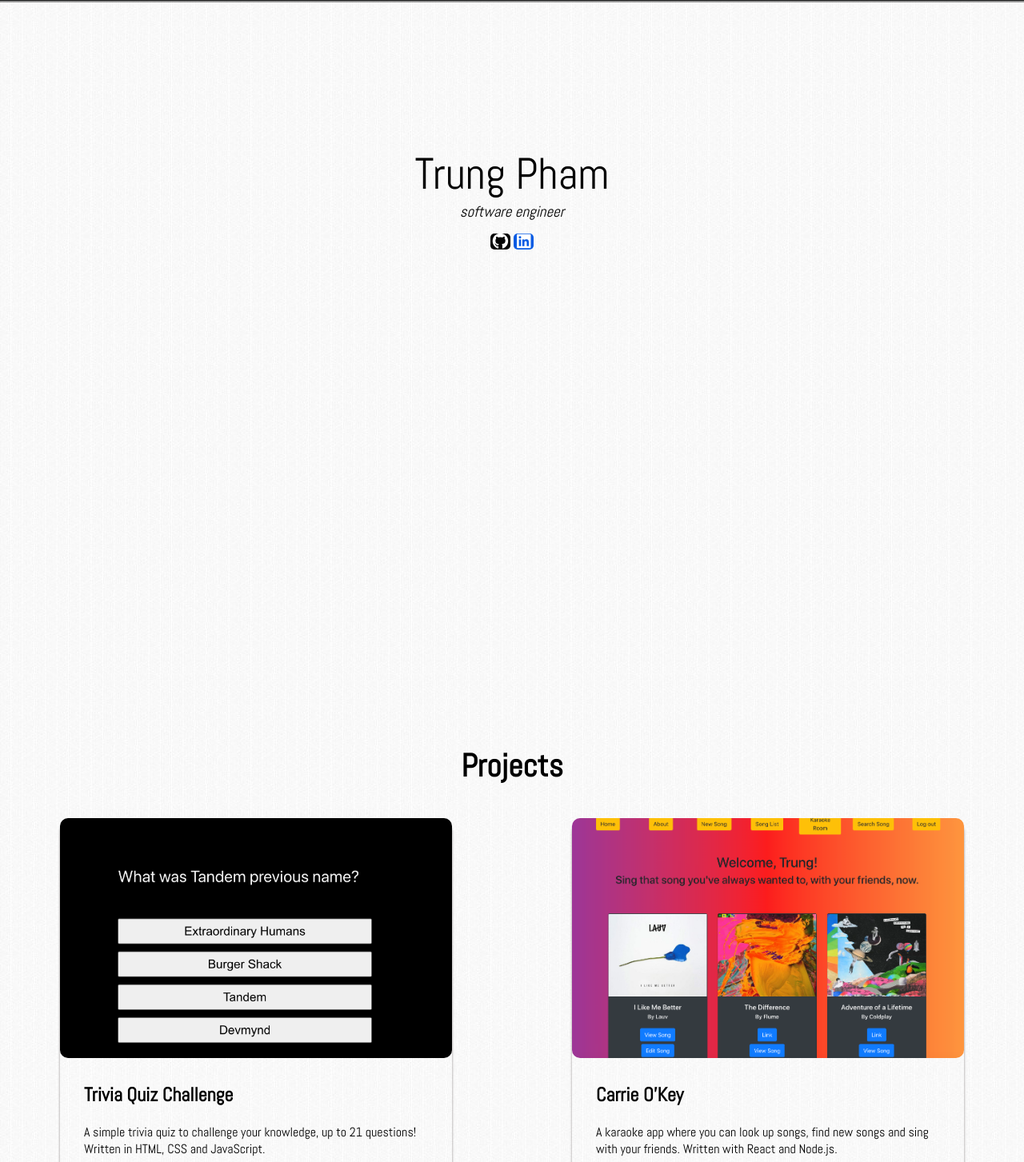
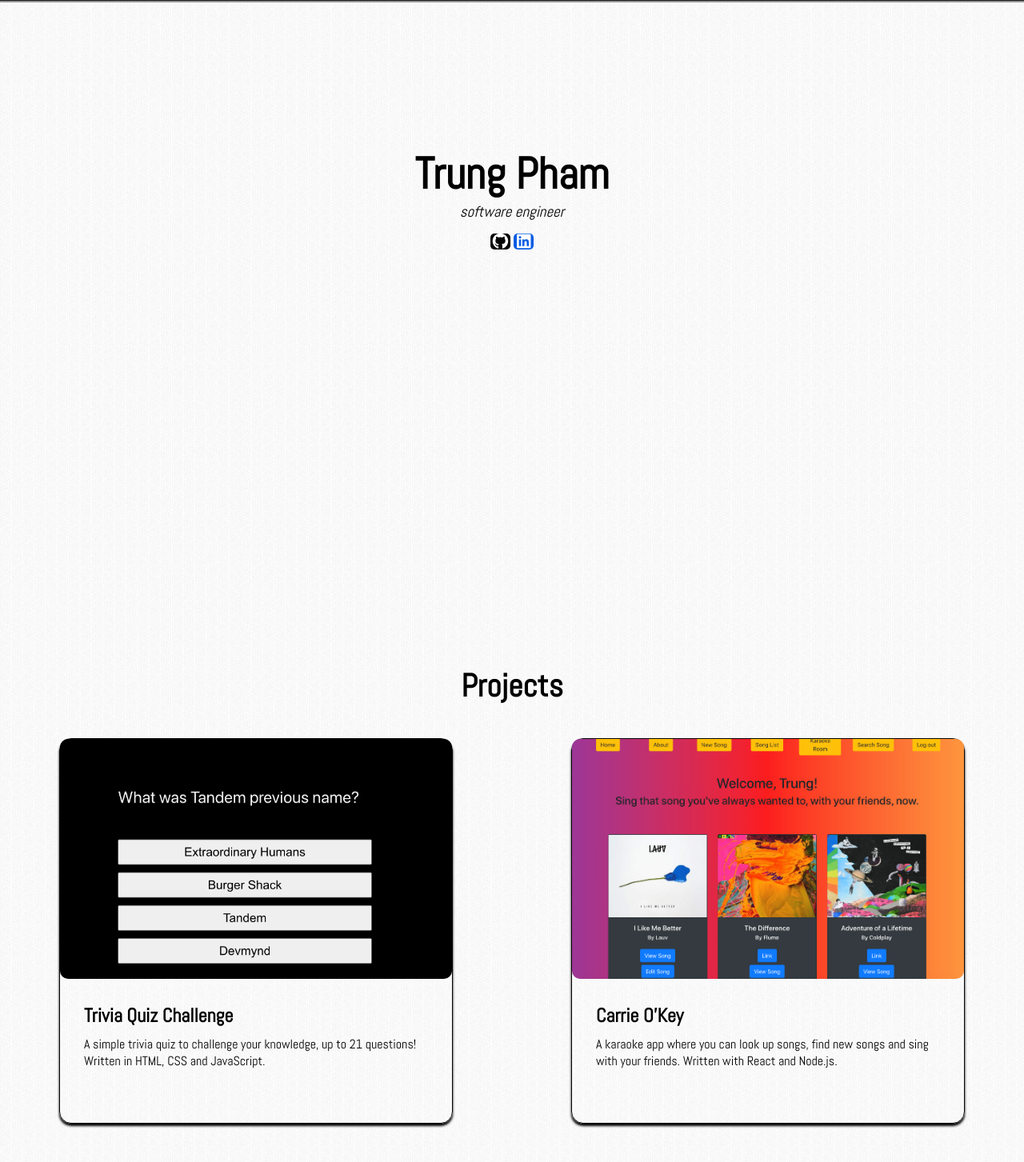
Before and after one commit to trungpham10/trungpham.github.io, a PHP site: page / in a window 1280 px wide. Shown: the part 78-1531 px from the top of the page at 80% size. Run offline with PHP 8.4, Linux system fonts and the light colour scheme; some libraries are stand-ins or nearby versions.

Commit message:
some styling change and code clean

```diff
--- a/index.html
+++ b/index.html
@@ -29,7 +29,7 @@
     <div id="title" class="landing-page-view" style="margin-top: 10px">
       <section>
         <div class="title">
-          <h1 id="name" style="font-weight: 10;">Trung Pham</h1>
+          <h1 id="name" style="font-weight: 600;">Trung Pham</h1>
           <p><em>software engineer</p></em>
           <a class="fab fa-github" href="https://github.com/trungpham10" target="_blank"></a>
           <a class="fab fa-linkedin" href="https://www.linkedin.com/in/trungapham/" target="_blank"></a>
@@ -40,40 +40,31 @@
     <div id="projects-start">
       <h1 id="projects">Projects</h1>
       <section class="projects" id="projects-begin">
-        <br />
         <section id="trivia" class="project-shots">
           <div class="container">
-            <div class="row">
-              <div class="col">
             <div class="shot">
               <img class="box" src="./project-img/tandem2.png" />
               <div class="after">
                 <div class="btn-group">
                   <a href="https://trivia-challenge-play.herokuapp.com/" target="_blank" class="button">Live
                     Site</a>
-                      <a href="https://github.com/trungpham10/tandem_challenge" target="_blank"
-                        class="button">Github</a>
+                  <a href="https://github.com/trungpham10/tandem_challenge" target="_blank" class="button">Github</a>
                 </div>
               </div>
             </div>
+
             <div class="shot-info">
               <h2>Trivia Quiz Challenge</h2>
-                  <br />
               <p>
                 A simple trivia quiz to challenge your knowledge, up to 21 questions! Written in HTML, CSS and
                 JavaScript.
               </p>
-                  <br />
-                </div>
-              </div>
             </div>
           </div>
         </section>
 
         <section id="carrieokey" class="project-shots">
           <div class="container">
-            <div class="row">
-              <div class="col">
             <div class="shot">
               <img class="box" src="./project-img/carrieokey.png" />
               <div class="after">
@@ -83,53 +74,42 @@
                 </div>
               </div>
             </div>
+
             <div class="shot-info">
               <h2>Carrie O'Key</h2>
-                  <br />
               <p>
                 A karaoke app where you can look up songs, find new songs
                 and sing with your friends. Written with React and Node.js.
               </p>
-                  <br />
-                </div>
-              </div>
             </div>
           </div>
         </section>
 
         <section id="moments" class="project-shots">
           <div class="container">
-            <div class="row">
-              <div class="col">
             <div class="shot">
               <img class="box" src="./project-img/moments.png" />
               <div class="after">
                 <div class="btn-group">
                   <a href="https://dry-stream-38790.herokuapp.com" target="_blank" class="button">Live Site</a>
-                      <a href="https://github.com/trungpham10/photo-storing-app" target="_blank"
-                        class="button">Github</a>
+                  <a href="https://github.com/trungpham10/photo-storing-app" target="_blank" class="button">Github</a>
                 </div>
               </div>
             </div>
+
             <div class="shot-info">
               <h2>Moments</h2>
-                  <br />
               <p>
                 A photo storing app where users can store their photos with
                 title, description, photo URL. Technology used: Node.js,
                 Mongoose, Express and EJS.
               </p>
-                  <br />
-                </div>
-              </div>
             </div>
           </div>
         </section>
 
         <section id="get-it-done" class="project-shots">
           <div class="container">
-            <div class="row">
-              <div class="col">
             <div class="shot">
               <img class="box" src="./project-img/get-it-done-02.png" />
               <div class="after">
@@ -140,17 +120,14 @@
                 </div>
               </div>
             </div>
+
             <div class="shot-info">
               <h2>Get It Done.</h2>
-                  <br />
               <p>
                 A simple to-do list application for getting things done.
                 Written with HTML, CSS, JavaScript, jQuery. Used 3rd party
                 API to render quotes.
               </p>
-                  <br />
-                </div>
-              </div>
             </div>
           </div>
         </section>
--- a/style.css
+++ b/style.css
@@ -1,4 +1,9 @@
 @import url('https://fonts.googleapis.com/css2?family=Abel&display=swap');
+
+* {
+  margin: 0;
+  padding: 0;
+}
 
 html {
   scroll-behavior: smooth;
@@ -8,16 +13,21 @@ body {
   background-color: rgb(245, 245, 247);
   font-family: 'Abel', sans-serif;
   background-image: url("project-img/background.jpeg");
+  /* background-size: 100%;
+  width: fit-content;
+  height: 400px; */
+}
+
+@media (max-width: 420px) {
+  body {
+    background-size: 100%;
+    height: 100%;
+  }
 }
 
 .landing-page-view {
   height: 700px;
   padding-top: 200px;
-}
-
-* {
-  margin: 0;
-  padding: 0;
 }
 
 .title {
@@ -56,22 +66,19 @@ body {
   font-size: 30px;
 }
 
+#projects-start {
+  margin: auto;
+}
+
 #projects {
   font-size: 40px;
   text-align: center;
+  margin-bottom: 40px;
 }
 
 #name {
   font-size: 55px;
   text-align: center;
-}
-
-#projects {
-  margin-bottom: 40px;
-}
-
-#projects-start {
-  padding-top: 100px;
 }
 
 #get-it-done {
@@ -112,7 +119,7 @@ body {
   border-radius: 10px;
 }
 
-@media (max-width: 400px) {
+@media (max-width: 420px) {
   .shot img {
     width: 350px;
   }
@@ -121,6 +128,10 @@ body {
 .shot-info {
   text-align: left;
   padding: 30px;
+}
+
+.shot-info h2 {
+  margin-bottom: 10px;
 }
 
 .live-btn,
@@ -142,11 +153,11 @@ body {
   border-radius: 15px;
   width: 490px;
   height: 480px;
-  box-shadow: 0 3px 3px #8b8787;
-  border: thin rgb(5, 5, 5);
+  box-shadow: 0 3px 3px #000000;
+  border: solid 0.5px rgb(5, 5, 5);
 }
 
-@media (max-width: 400px) {
+@media (max-width: 420px) {
   .projects {
     text-align: center;
     display: flex;
@@ -169,7 +180,7 @@ body {
 .shot:hover .box {
   -webkit-filter: blur(3px);
   filter: blur(3px);
-  opacity: 0.2;
+  opacity: 0.5;
 }
 
 .after {
```
Lines whose indentation alone changed are shown as unchanged.
